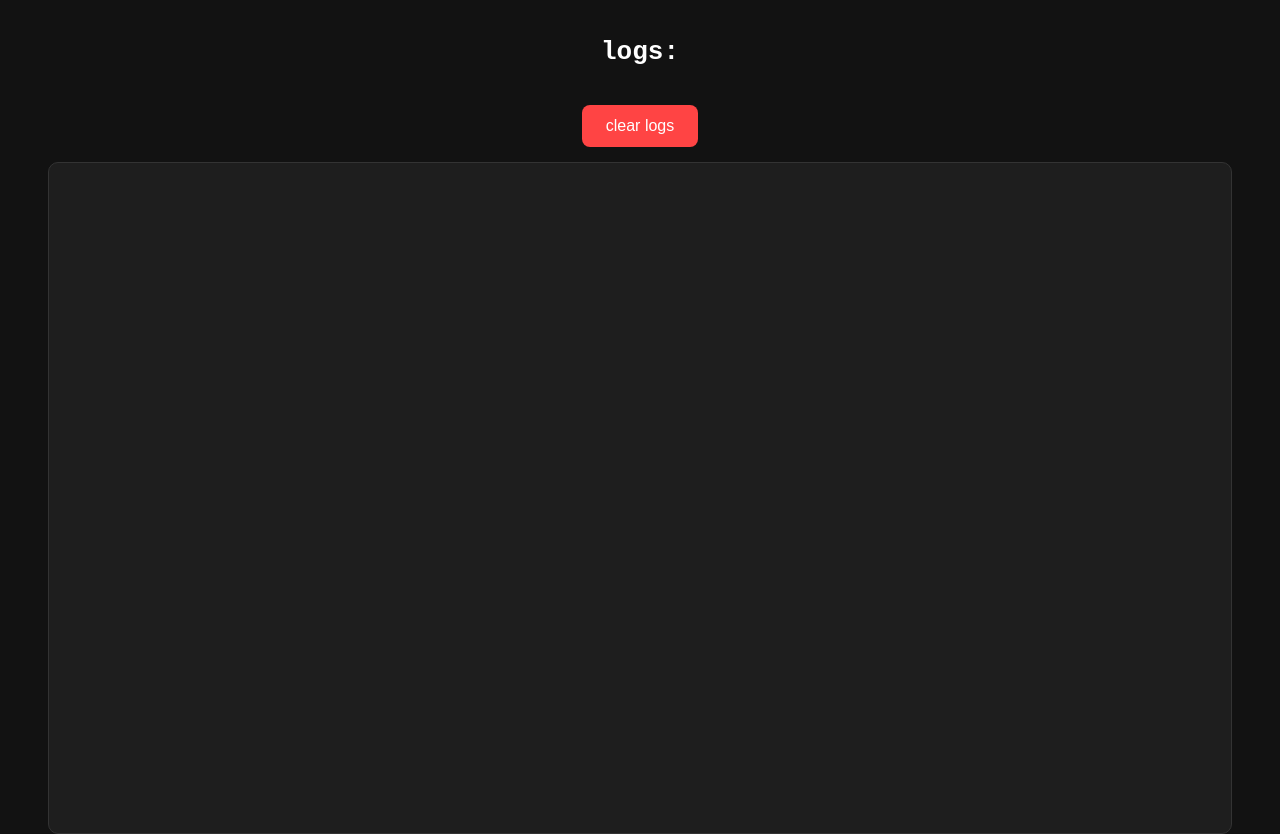
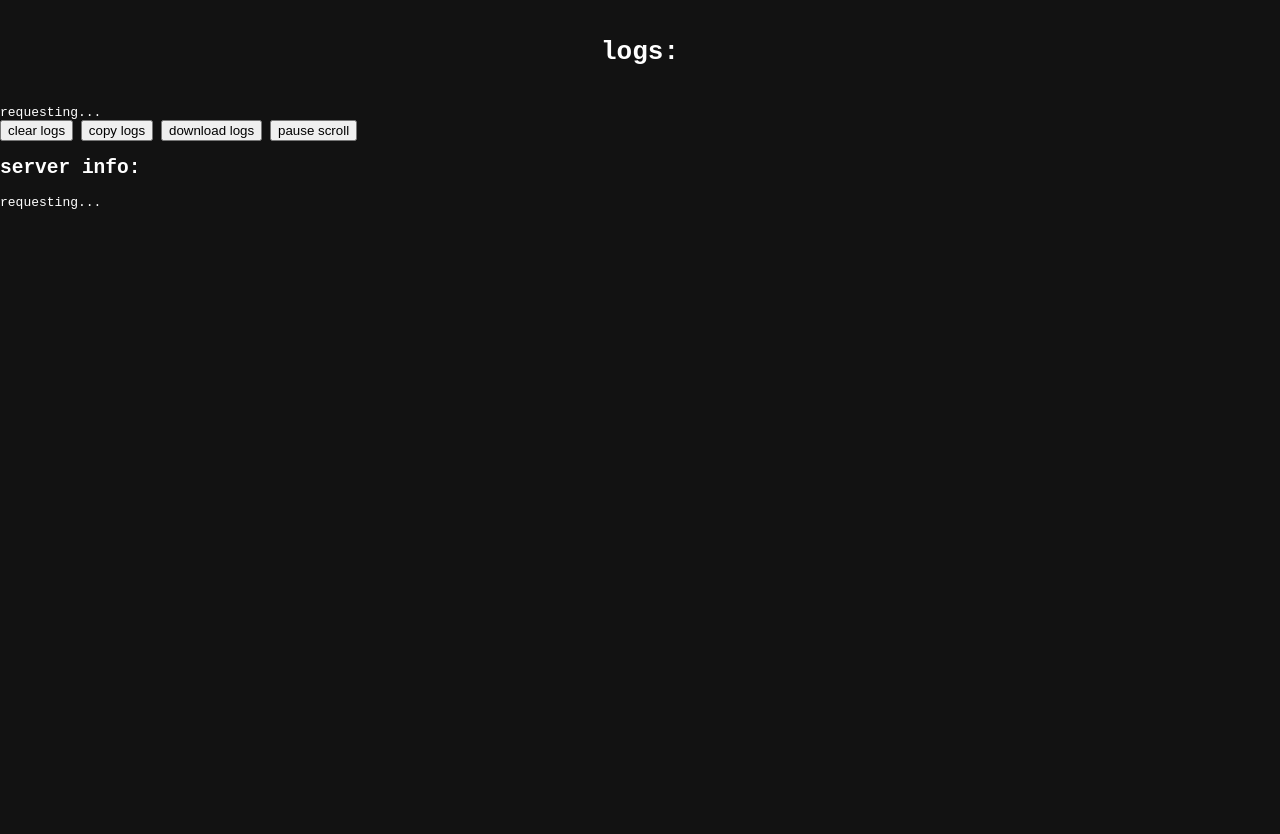
Before and after one commit to duckical/tmcf3xlogs, a website: page public/index.html in a window 1280 px wide. After the commit the page ends 800 px from the top, so only its background shows below. Drawn offline with Linux system fonts and the light colour scheme; no server answers.

Commit message:
Update index.html

```diff
--- a/public/index.html
+++ b/public/index.html
@@ -1,12 +1,8 @@
 <!DOCTYPE html>
-
 <html>
-
 <head>
 
-<meta charset="UTF-8">
-
-<title>tmcf server logs</title>
+<title>tmcf3x server logs</title>
 
 <link rel="stylesheet" href="style.css">
 
@@ -14,14 +10,55 @@
 
 <body>
 
+<div class="top">
+
 <h1>logs:</h1>
 
-<button id="clear">clear logs</button>
+<div id="status">
+requesting...
+</div>
 
-<div id="console"></div>
+</div>
+
+
+<div class="buttons">
+
+<button onclick="clearLogs()">
+clear logs
+</button>
+
+<button onclick="copyLogs()">
+copy logs
+</button>
+
+<button onclick="downloadLogs()">
+download logs
+</button>
+
+<button onclick="togglePause()">
+pause scroll
+</button>
+
+</div>
+
+
+<div class="info">
+
+<h2>server info:</h2>
+
+<p id="serverInfo">
+requesting...
+</p>
+
+</div>
+
+
+<div id="logs">
+
+</div>
+
 
 <script src="script.js"></script>
 
 </body>
-
 </html>
```
